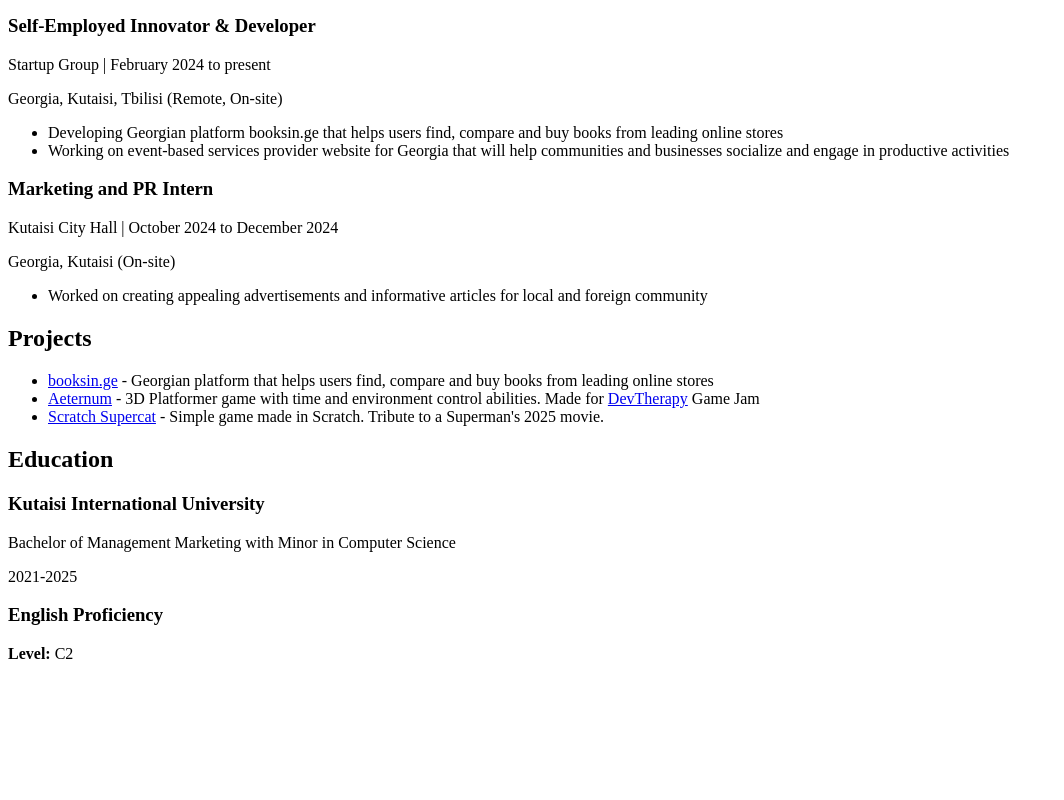
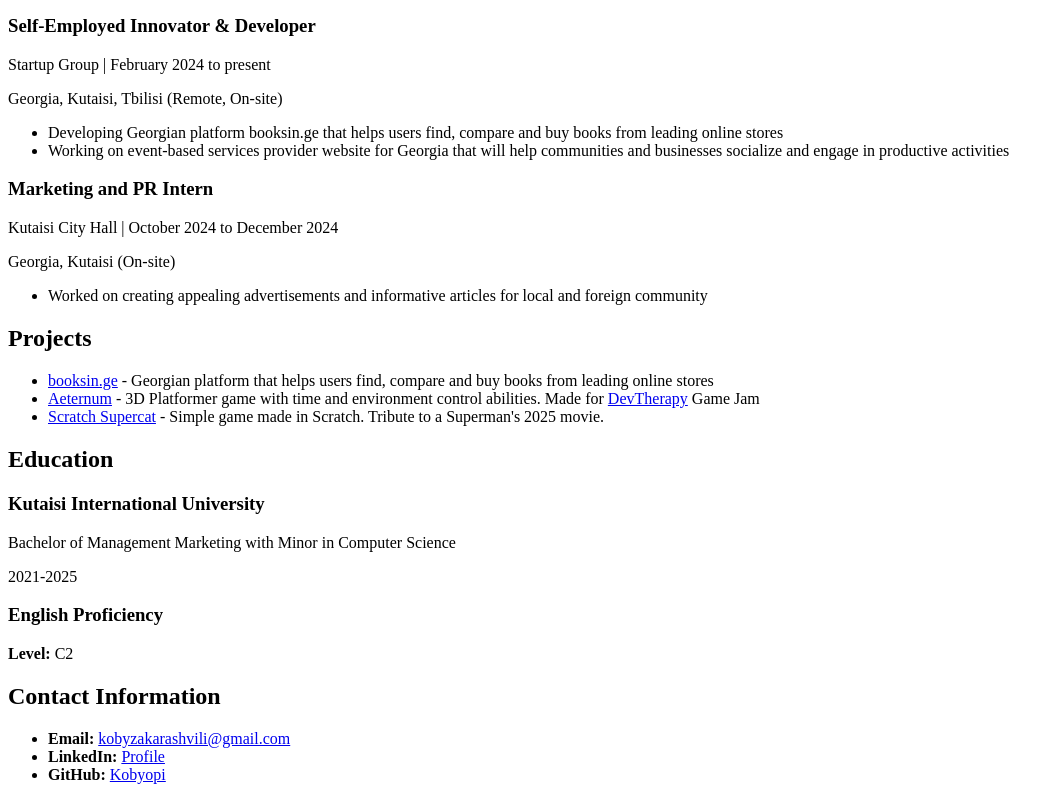
Before and after one commit to Kobyopi/rsschool-cv, a plain HTML site: page index.html in a window 1280 px wide. Shown: the part 1801-2601 px from the top of the page, without its empty margins (0-1064 px from the left). Before the commit the page ends 2480 px from the top, so only its background shows below. Drawn offline with Linux system fonts and the light colour scheme.

Commit message:
feat: added contact information section

```diff
--- a/index.html
+++ b/index.html
@@ -147,6 +147,15 @@
                     <p><strong>Level:</strong> C2</p>
                 </div>
             </section>
+
+            <section id="contact">
+                <h2>Contact Information</h2>
+                <ul class="contact-list">
+                    <li><strong>Email:</strong> <a href="mailto:kobyzakarashvili@gmail.com">kobyzakarashvili@gmail.com</a></li>
+                    <li><strong>LinkedIn:</strong> <a href="https://www.linkedin.com/in/koby-zakarashvili/" target="_blank">Profile</a></li>
+                    <li><strong>GitHub:</strong> <a href="https://github.com/Kobyopi" target="_blank">Kobyopi</a></li>
+                </ul>
+            </section>
         </main>
     </body>
 </html>
```
